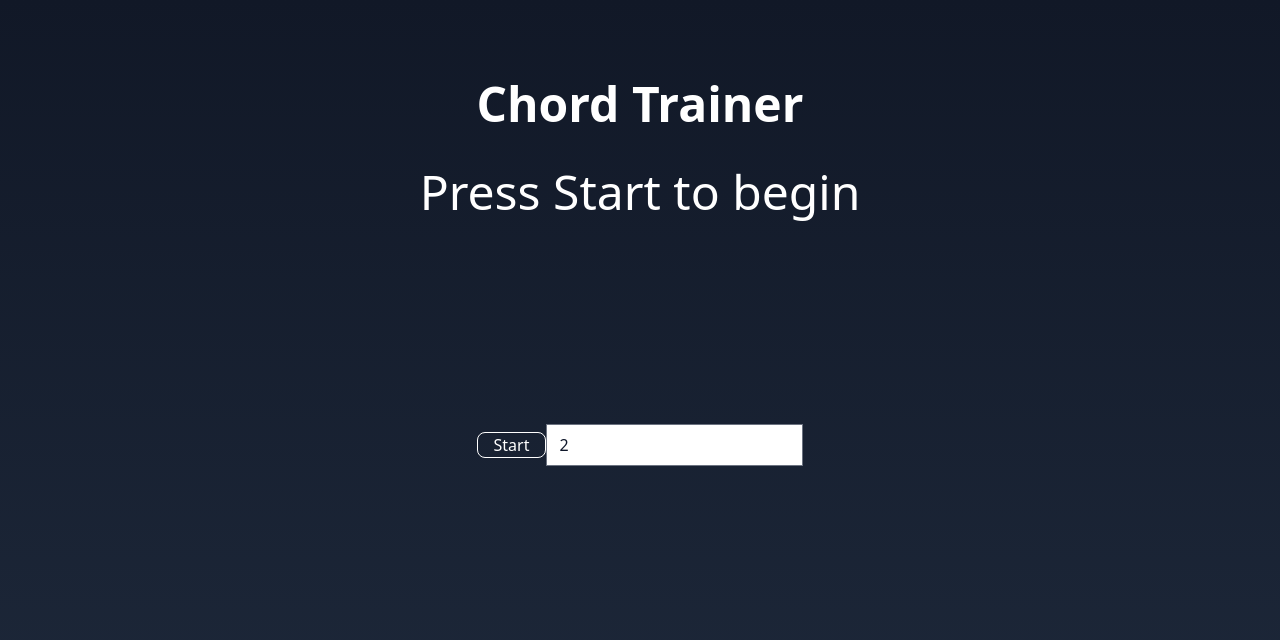
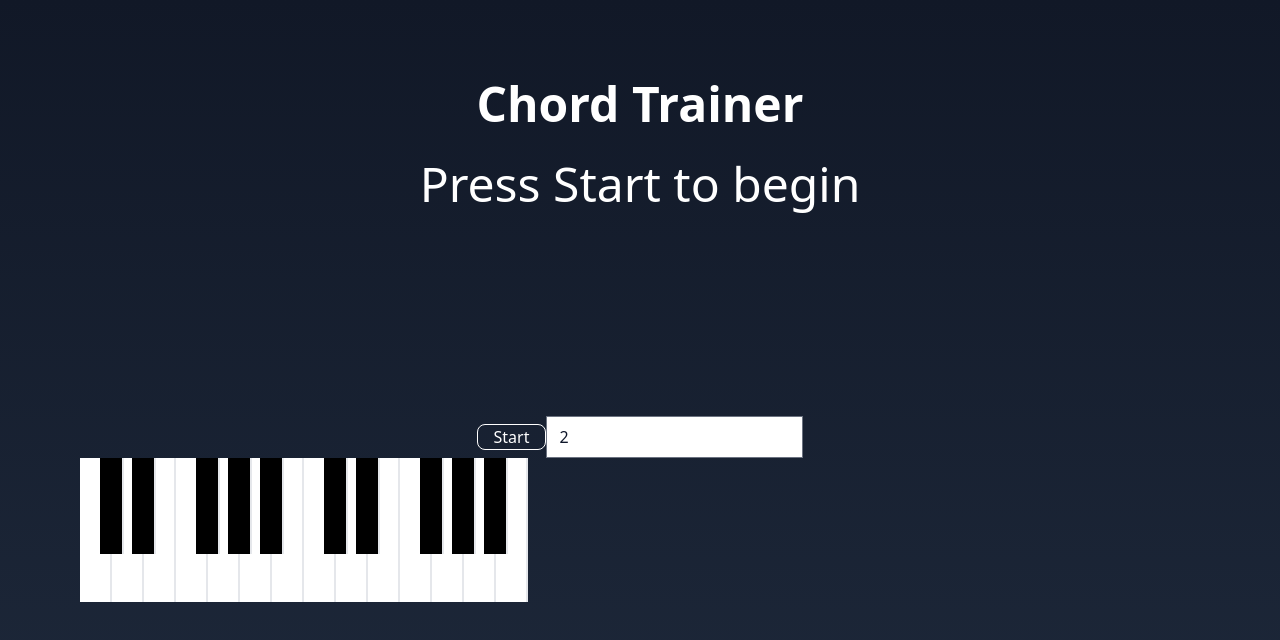
Before and after one commit to LorAutumn/PianoChordTrainer, a Preact app: page / in a window 1280 px wide. Shown: the top 640 px of the page. Built offline with nearby package versions, Linux system fonts and the light colour scheme.

Commit message:
add keyboard component

```diff
--- a/src/app.tsx
+++ b/src/app.tsx
@@ -1,10 +1,12 @@
 import ChordComponent from "./components/ChordComponent";
+import PianoComponent from "./components/PianoComponent";
 
 export function App() {
   return (
-    <header className="h-screen bg-gradient-to-b from-gray-900 to-slate-800 flex flex-col text-white p-20">
+    <header className="h-screen bg-gradient-to-b from-gray-900 to-slate-800 flex-col text-white p-20">
       <h1 className="text-5xl font-bold text-center mb-2">Chord Trainer</h1>
       <ChordComponent />
+      <PianoComponent />
     </header>
   );
 }
--- /dev/null
+++ b/src/components/Piano CSS Grid.tsx
@@ -0,0 +1,58 @@
+import { h } from "preact";
+
+const PianoGrid = () => {
+  return (
+    <div className="grid grid-cols-40 grid-rows-5 gap-x-0 gap-y-0">
+      <div className="col-span-2 row-span-5 bg-white">hi</div>
+      <div className="col-span-1 row-span-5 bg-black">ho</div>
+      <div className="col-span-2 row-span-5 bg-white"></div>
+      <div className="col-span-2 row-span-3 col-start-4"></div>
+      <div className="col-span-2 row-span-3 col-start-7"></div>
+      <div className="col-span-3 row-span-5 col-start-10"></div>
+      <div className="col-span-3 row-span-5 col-start-13"></div>
+      <div className="col-span-2 row-span-3 col-start-12"></div>
+      <div className="col-span-3 row-span-5 col-start-16"></div>
+      <div className="col-span-2 row-span-3 col-start-15"></div>
+      <div className="col-span-3 row-span-5 col-start-19"></div>
+      <div className="col-span-2 row-span-3 col-start-18"></div>
+      <div className="col-span-3 row-span-5 col-start-22"></div>
+      <div className="col-span-3 row-span-5 col-start-25"></div>
+      <div className="col-span-2 row-span-3 col-start-24"></div>
+      <div className="col-span-3 row-span-5 col-start-28"></div>
+      <div className="col-span-2 row-span-3 col-start-27"></div>
+      <div className="col-span-3 row-span-5 col-start-31"></div>
+      <div className="col-span-3 row-span-5 col-start-34"></div>
+      <div className="col-span-2 row-span-3 col-start-33"></div>
+    </div>
+  );
+};
+
+export default PianoGrid;
+
+// .parent {
+//     display: grid;
+//     grid-template-columns: repeat(40, 1fr);
+//     grid-template-rows: repeat(5, 1fr);
+//     grid-column-gap: 0px;
+//     grid-row-gap: 0px;
+//     }
+//     .div1 { grid-area: 1 / 1 / 6 / 4; }
+//     .div2 { grid-area: 1 / 4 / 6 / 7; }
+//     .div3 { grid-area: 1 / 7 / 6 / 10; }
+//     .div4 { grid-area: 1 / 3 / 4 / 5; }
+//     .div5 { grid-area: 1 / 6 / 4 / 8; }
+//     .div6 { grid-area: 1 / 10 / 6 / 13; }
+//     .div7 { grid-area: 1 / 13 / 6 / 16; }
+//     .div8 { grid-area: 1 / 12 / 4 / 14; }
+//     .div9 { grid-area: 1 / 16 / 6 / 19; }
+//     .div10 { grid-area: 1 / 15 / 4 / 17; }
+//     .div11 { grid-area: 1 / 19 / 6 / 22; }
+//     .div12 { grid-area: 1 / 18 / 4 / 20; }
+//     .div13 { grid-area: 1 / 22 / 6 / 25; }
+//     .div14 { grid-area: 1 / 25 / 6 / 28; }
+//     .div15 { grid-area: 1 / 24 / 4 / 26; }
+//     .div16 { grid-area: 1 / 28 / 6 / 31; }
+//     .div17 { grid-area: 1 / 27 / 4 / 29; }
+//     .div18 { grid-area: 1 / 31 / 6 / 34; }
+//     .div19 { grid-area: 1 / 34 / 6 / 37; }
+//     .div20 { grid-area: 1 / 33 / 4 / 35; }
--- /dev/null
+++ b/src/components/PianoComponent.tsx
@@ -0,0 +1,32 @@
+const PianoComponent = () => {
+  return (
+    <ul className="keyboard flex flex-row">
+      <li className="c-key h-36 w-8 bg-white z-0 border-r-2"></li>
+      <li className="cs-key h-24 w-6 bg-black z-10 border-r-2 -ml-3 -mr-3"></li>
+      <li className="d-key h-36 w-8 bg-white z-0 border-r-2"></li>
+      <li className="ds-key h-24 w-6 bg-black z-10 border-r-2 -ml-3 -mr-3"></li>
+      <li className="e-key h-36 w-8 bg-white z-0 border-r-2"></li>
+      <li className="f-key h-36 w-8 bg-white z-0 border-r-2"></li>
+      <li className="fs-key h-24 w-6 bg-black z-10 border-r-2 -ml-3 -mr-3"></li>
+      <li className="g-key h-36 w-8 bg-white z-0 border-r-2"></li>
+      <li className="gs-key h-24 w-6 bg-black z-10 border-r-2 -ml-3 -mr-3"></li>
+      <li className="a-key h-36 w-8 bg-white z-0 border-r-2"></li>
+      <li className="as-key h-24 w-6 bg-black z-10 border-r-2 -ml-3 -mr-3"></li>
+      <li className="b-key h-36 w-8 bg-white z-0 border-r-2"></li>
+      <li className="c2-key h-36 w-8 bg-white z-0 border-r-2"></li>
+      <li className="cs2-key h-24 w-6 bg-black z-10 border-r-2 -ml-3 -mr-3"></li>
+      <li className="d2-key h-36 w-8 bg-white z-0 border-r-2"></li>
+      <li className="ds2-key h-24 w-6 bg-black z-10 border-r-2 -ml-3 -mr-3"></li>
+      <li className="e2-key h-36 w-8 bg-white z-0 border-r-2"></li>
+      <li className="f2-key h-36 w-8 bg-white z-0 border-r-2"></li>
+      <li className="fs2-key h-24 w-6 bg-black z-10 border-r-2 -ml-3 -mr-3"></li>
+      <li className="g2-key h-36 w-8 bg-white z-0 border-r-2"></li>
+      <li className="gs2-key h-24 w-6 bg-black z-10 border-r-2 -ml-3 -mr-3"></li>
+      <li className="a2-key h-36 w-8 bg-white z-0 border-r-2"></li>
+      <li className="as2-key h-24 w-6 bg-black z-10 border-r-2 -ml-3 -mr-3"></li>
+      <li className="b2-key h-36 w-8 bg-white z-0 border-r-2"></li>
+    </ul>
+  );
+};
+
+export default PianoComponent;
```
